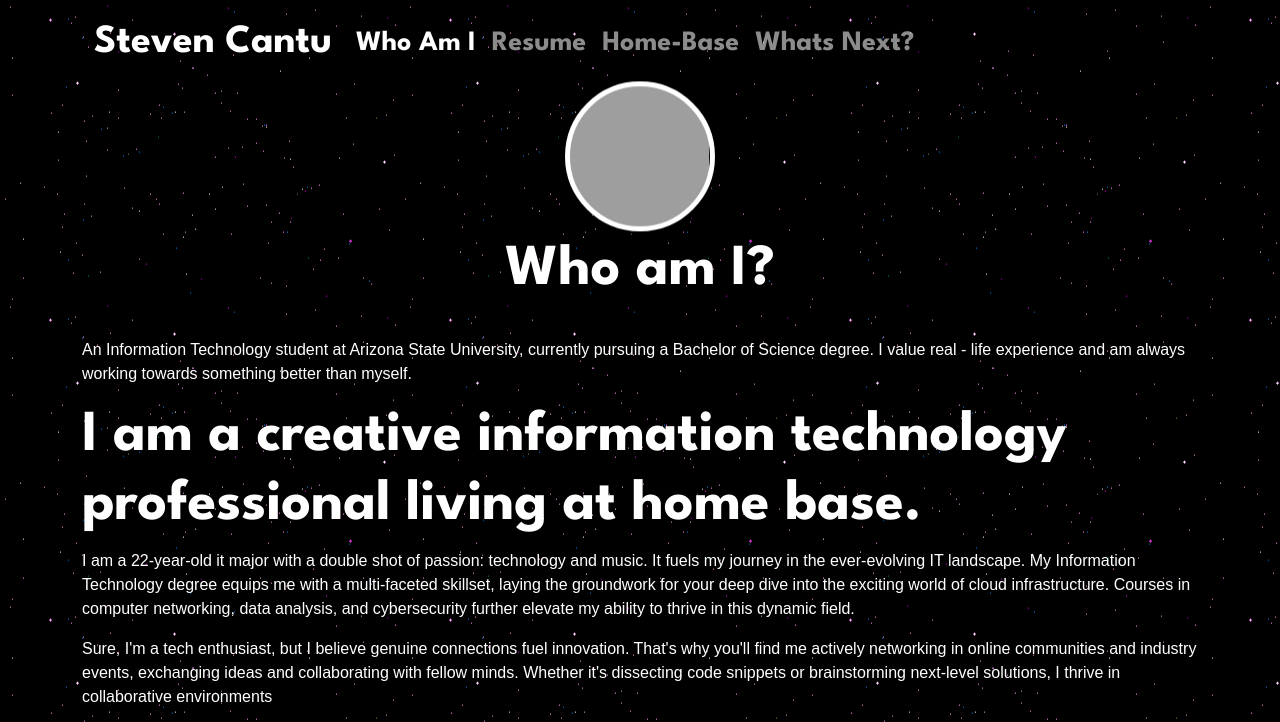
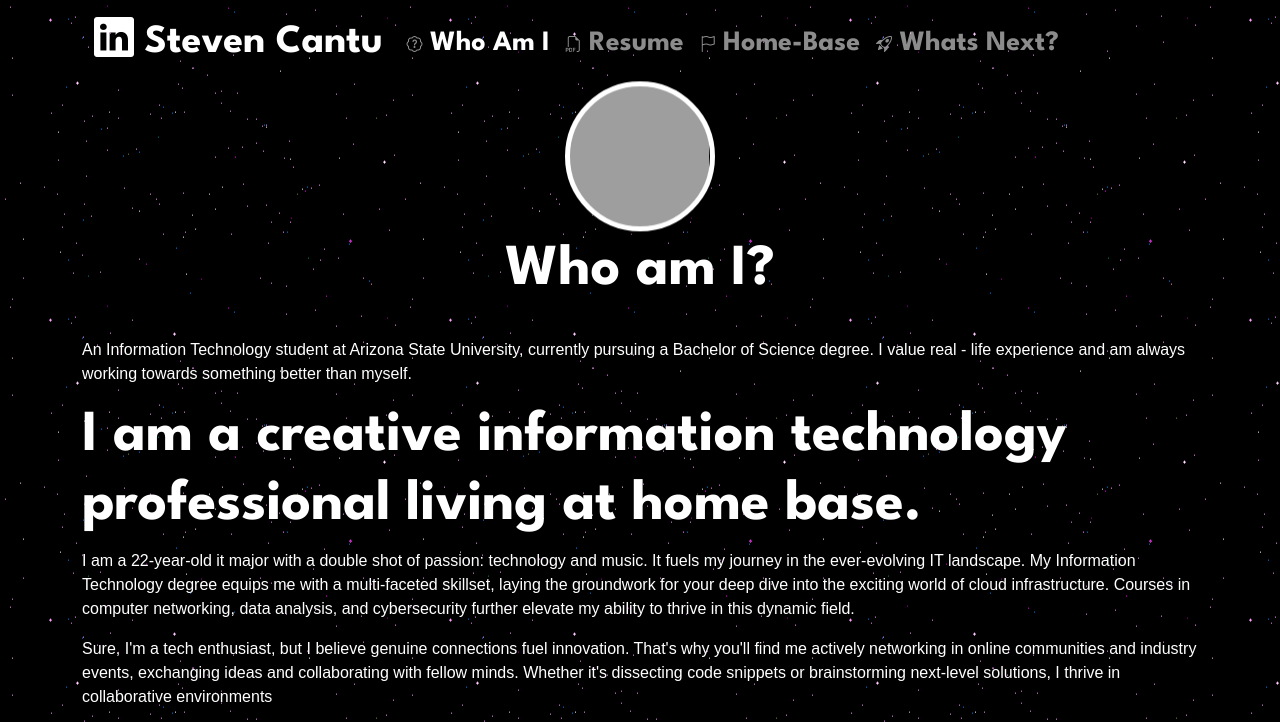
Before and after one commit to Stevocan2/Stevocan2.github.io, a plain HTML site: page index.html in a window 1280 px wide. Shown: the top 722 px of the page. Drawn offline with nearby package versions, Linux system fonts and the light colour scheme; grey boxes are pictures that could not be loaded; a web font is replaced by a local one.

Commit message:
Cleaned up a few files, added resume and icons!

```diff
--- a/index.html
+++ b/index.html
@@ -7,6 +7,7 @@
     <link rel="icon"  type="image/gif" href="Images\rocket-dynamic-premium.png">
 <!-- boot strap -->
     <link href="https://cdn.jsdelivr.net/npm/bootstrap@5.3.2/dist/css/bootstrap.min.css" rel="stylesheet" integrity="sha384-T3c6CoIi6uLrA9TneNEoa7RxnatzjcDSCmG1MXxSR1GAsXEV/Dwwykc2MPK8M2HN" crossorigin="anonymous">
+    <link rel="stylesheet" href="https://cdn.jsdelivr.net/npm/bootstrap-icons@1.11.3/font/bootstrap-icons.min.css">
     <link href="styles.css" rel="stylesheet">
 
     <link rel="preconnect" href="https://fonts.googleapis.com">
@@ -21,16 +22,16 @@
       <div class="container" id="nav-bar">
         <nav class="navbar navbar-expand-lg navbar-dark sticky-top" >
             <div class="container-fluid">
-              <a class="navbar-brand" style="font-size: 40px; font-weight: bold;" href="https://www.linkedin.com/in/steven-can2/">Steven Cantu</a>
+              <a class="navbar-brand" style="font-size: 40px; font-weight: bold;" href="https://www.linkedin.com/in/steven-can2/"><i class="bi bi-linkedin"></i> Steven Cantu</a>
               <button class="navbar-toggler" type="button" data-bs-toggle="collapse" data-bs-target="#navbarNavAltMarkup" aria-controls="navbarNavAltMarkup" aria-expanded="false" aria-label="Toggle navigation">
                 <span class="navbar-toggler-icon"></span>
               </button>
               <div class="collapse navbar-collapse" id="navbarNavAltMarkup">
                 <div class="navbar-nav">
-                  <a class="nav-link active" aria-current="page" href="#">Who Am I</a>
-                  <a class="nav-link" href="#">Resume</a>
-                  <a class="nav-link" href="#">Home-Base</a>
-                  <a class="nav-link" href="#">Whats Next?</a>
+                  <a class="nav-link active" aria-current="page" href="#"><i class="bi bi-patch-question" style="font-size: 1rem; color: rgba(255, 255, 255, 0.562);" ></i> Who Am I</a>
+                  <a class="nav-link" href="resume steven feb.pdf"> <i class="bi-filetype-pdf" style="font-size: 1rem; color: rgba(255, 255, 255, 0.562);"></i> Resume</a>
+                  <a class="nav-link" href="#"><i class="bi bi-flag" style="font-size: 1rem; color: rgba(255, 255, 255, 0.562);"></i> Home-Base</a>
+                  <a class="nav-link" href="#"><i class="bi bi-rocket-takeoff" style="font-size: 1rem; color: rgba(255, 255, 255, 0.562);"></i> Whats Next?</a>
                 </div>
               </div>
             </div>
```
Also changed, not shown: el paso.jpg (deleted), favicon.ico (deleted), 1 other file.
